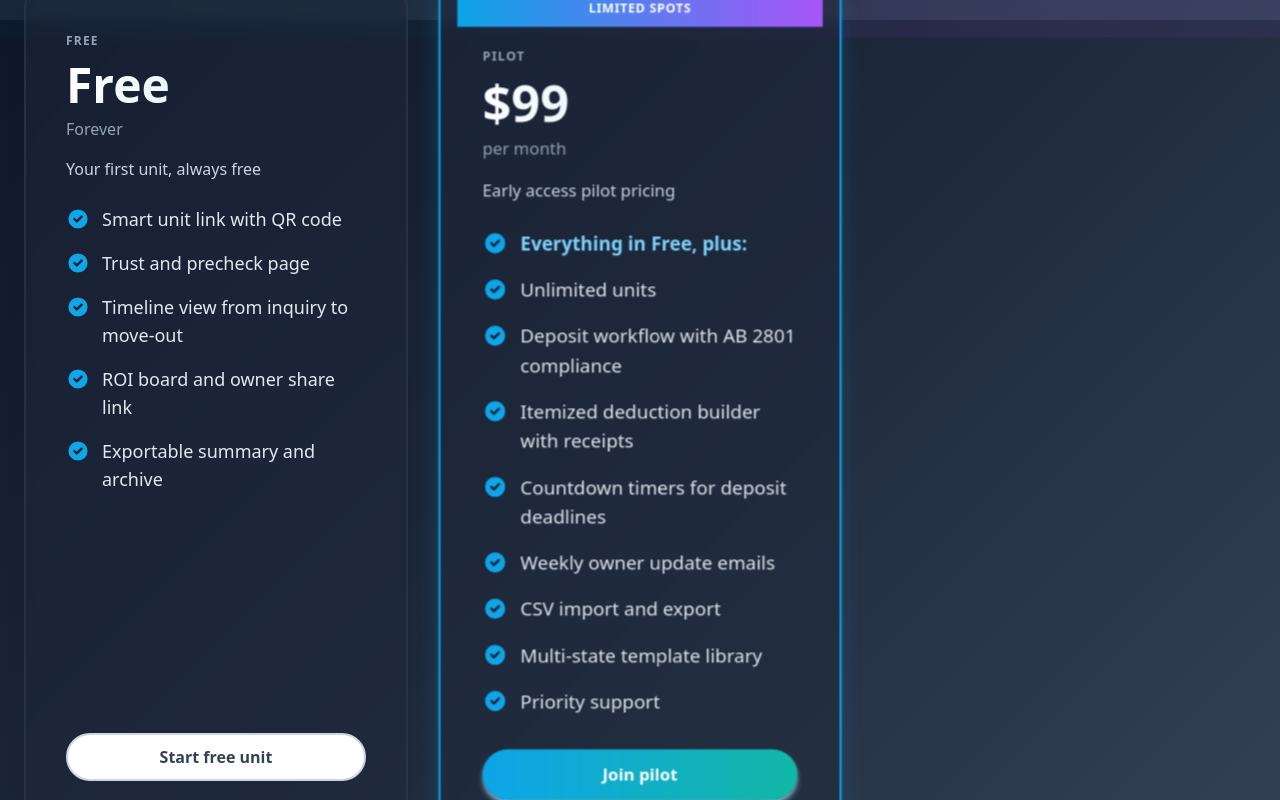
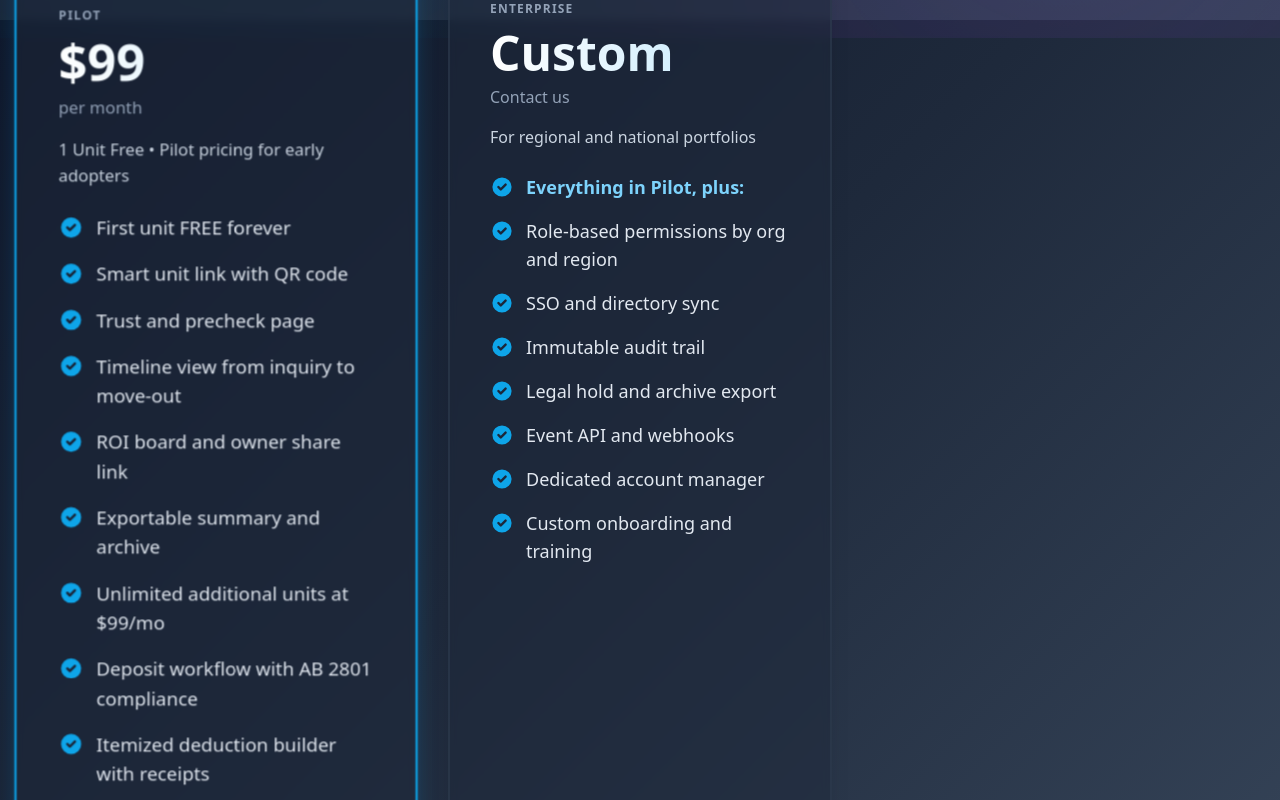
Before and after one commit to Aaronrabanal24/rentguard-landing, a Next.js app: page /pricing in a window 1280 px wide. Shown: the part 780-1580 px from the top of the page. Built offline with nearby package versions, Linux system fonts and the light colour scheme.

Commit message:
CTA pilot only

```diff
--- a/src/components/sections/PricingReminderSection.tsx
+++ b/src/components/sections/PricingReminderSection.tsx
@@ -22,22 +22,17 @@ export default function PricingReminderSection() {
           </div>
 
           <h2 className="text-2xl font-bold bg-gradient-to-r from-white via-sky-100 to-purple-200 bg-clip-text text-transparent sm:text-3xl mb-4">
-            First Unit Free, Forever
+            Pilot Pricing: 1 Unit Free
           </h2>
 
           <p className="text-lg text-slate-300 mb-6 max-w-2xl mx-auto">
-            No credit card required. Test the full platform on your first property. Join our pilot at $99/month to scale.
+            No credit card required. Start with 1 free unit forever. Scale at $99/month for unlimited units.
           </p>
 
-          <div className="grid gap-4 sm:grid-cols-2 max-w-2xl mx-auto mb-8">
-            <div className="rounded-lg bg-slate-800/50 backdrop-blur-sm border border-slate-700/50 p-6">
-              <div className="text-3xl font-bold bg-gradient-to-r from-white to-sky-200 bg-clip-text text-transparent mb-1">Free</div>
-              <div className="text-sm text-slate-300">First unit, forever</div>
-            </div>
-            <div className="rounded-lg bg-slate-800/50 backdrop-blur-sm border-2 border-sky-500 p-6 shadow-lg shadow-sky-500/20">
-              <div className="text-3xl font-bold bg-gradient-to-r from-white to-sky-200 bg-clip-text text-transparent mb-1">$99</div>
-              <div className="text-sm text-slate-300">Pilot pricing per month</div>
-            </div>
+          <div className="rounded-lg bg-slate-800/50 backdrop-blur-sm border-2 border-sky-500 p-6 shadow-lg shadow-sky-500/20 max-w-md mx-auto mb-8">
+            <div className="text-4xl font-bold bg-gradient-to-r from-white to-sky-200 bg-clip-text text-transparent mb-2">1 Unit Free</div>
+            <div className="text-lg text-slate-300 mb-3">Then $99/month for unlimited units</div>
+            <div className="text-xs text-slate-400 uppercase tracking-wider">Pilot Pricing</div>
           </div>
 
           <div className="flex flex-col sm:flex-row gap-4 justify-center items-center">
--- a/src/data/content.ts
+++ b/src/data/content.ts
@@ -130,28 +130,19 @@ export const featuresContent = {
 export const pricingContent = {
   tiers: [
     {
-      name: "Free",
-      price: "Free",
-      priceDetail: "Forever",
-      description: "Your first unit, always free",
-      cta: "Start free unit",
+      name: "Pilot",
+      price: "$99",
+      priceDetail: "per month",
+      description: "1 Unit Free • Pilot pricing for early adopters",
+      cta: "Start with 1 free unit",
       features: [
+        "First unit FREE forever",
         "Smart unit link with QR code",
         "Trust and precheck page",
         "Timeline view from inquiry to move-out",
         "ROI board and owner share link",
         "Exportable summary and archive",
-      ],
-    },
-    {
-      name: "Pilot",
-      price: "$99",
-      priceDetail: "per month",
-      description: "Early access pilot pricing",
-      cta: "Join pilot",
-      features: [
-        "Everything in Free, plus:",
-        "Unlimited units",
+        "Unlimited additional units at $99/mo",
         "Deposit workflow with AB 2801 compliance",
         "Itemized deduction builder with receipts",
         "Countdown timers for deposit deadlines",
@@ -159,6 +150,23 @@ export const pricingContent = {
         "CSV import and export",
         "Multi-state template library",
         "Priority support",
+      ],
+    },
+    {
+      name: "Enterprise",
+      price: "Custom",
+      priceDetail: "Contact us",
+      description: "For regional and national portfolios",
+      cta: "Contact sales",
+      features: [
+        "Everything in Pilot, plus:",
+        "Role-based permissions by org and region",
+        "SSO and directory sync",
+        "Immutable audit trail",
+        "Legal hold and archive export",
+        "Event API and webhooks",
+        "Dedicated account manager",
+        "Custom onboarding and training",
       ],
     },
   ],
--- a/src/pages/pricing.tsx
+++ b/src/pages/pricing.tsx
@@ -19,12 +19,12 @@ export default function PricingPage() {
         <title>Pricing - Fairvia</title>
         <meta
           name="description"
-          content="Simple, transparent pricing. Start with your first unit free. SMB Pro from $49 to $149 per month. Enterprise at $1 per unit per month."
+          content="Pilot Pricing: 1 Unit Free, then $99/month for unlimited units. No hidden fees. Cancel anytime."
         />
         <link rel="canonical" href="https://fairvia.com/pricing" />
 
         <meta property="og:title" content="Pricing - Fairvia" />
-        <meta property="og:description" content="Simple, transparent pricing. Start with your first unit free." />
+        <meta property="og:description" content="Pilot Pricing: 1 Unit Free, then $99/month for unlimited units." />
         <meta property="og:type" content="website" />
         <meta property="og:url" content="https://fairvia.com/pricing" />
       </Head>
@@ -41,7 +41,7 @@ export default function PricingPage() {
                 Simple, Transparent Pricing
               </h1>
               <p className="mt-6 sm:mt-8 text-xl sm:text-2xl leading-relaxed text-slate-200 max-w-3xl mx-auto font-medium">
-                Start free. Join our pilot at $99/month. No hidden fees. Cancel anytime.
+                Pilot Pricing: 1 Unit Free • $99/month for unlimited units
               </p>
             </div>
           </section>
```
